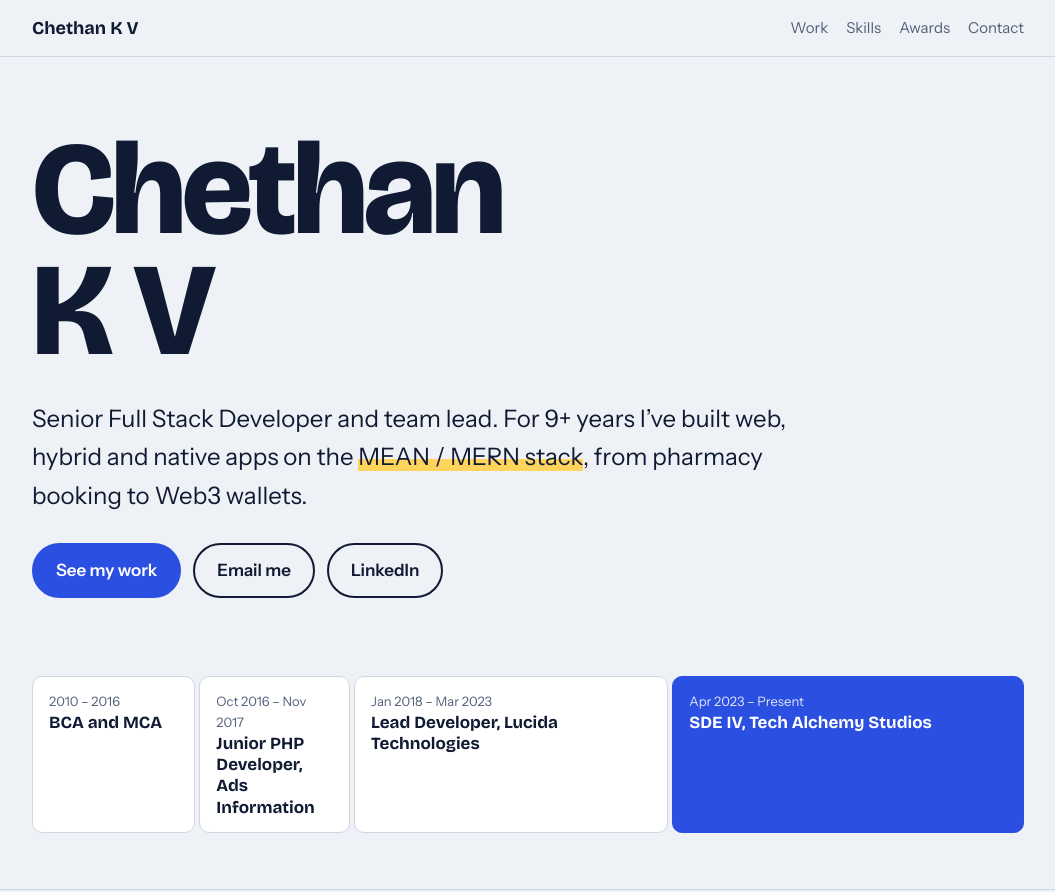
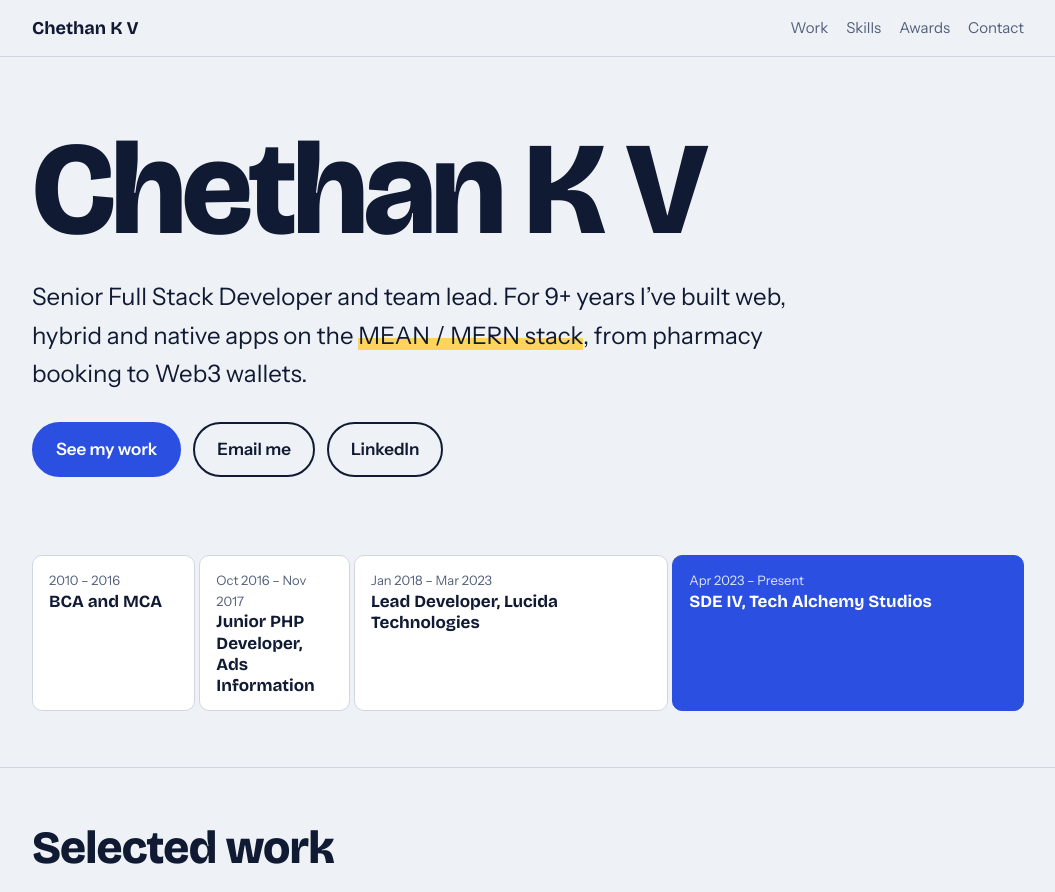
Before and after one commit to CHETHANBABU/portfolio, a plain HTML site: page index.html in a window 1280 px wide. Shown: the top 892 px of the page, without its empty margins (112-1167 px from the left). Drawn offline with nearby package versions, Linux system fonts and the light colour scheme.

Commit message:
Alignment issue fixes

```diff
--- a/index.html
+++ b/index.html
@@ -27,7 +27,8 @@ header.nav .wrap{display:flex;gap:20px;align-items:center;justify-content:space-
 .nav nav a:hover{color:var(--ink)}
 .hero{padding:72px 0 40px}
 .hero h1{font:800 clamp(52px,11vw,132px)/.92 var(--display);letter-spacing:-.03em;margin:0 0 28px}
-.hero h1 span{display:block}
+.hero h1{white-space:nowrap}
+.hero h1 span{display:inline-block}
 .hero p.lead{font-size:clamp(19px,2.4vw,24px);max-width:34em;margin:0 0 28px}
 .hero mark{background:linear-gradient(transparent 58%,var(--mark) 58%);color:inherit}
 .cta{display:flex;flex-wrap:wrap;gap:12px}
@@ -94,7 +95,7 @@ footer{padding:28px 0 40px;color:var(--muted);font-size:14px;border-top:1px soli
 <main>
 <div class="wrap">
 <div class="hero">
-<h1><span>Chethan</span><span>K V</span></h1>
+<h1><span>Chethan</span> <span>K V</span></h1>
 <p class="lead">Senior Full Stack Developer and team lead. For 9+ years I’ve built web, hybrid and native apps on the <mark>MEAN / MERN stack</mark>, from pharmacy booking to Web3 wallets.</p>
 <div class="cta"><a class="btn primary" href="#work">See my work</a><a class="btn" href="mailto:chethan2136@gmail.com">Email me</a><a class="btn" href="https://www.linkedin.com/in/chethan2136/" target="_blank" rel="noopener">LinkedIn</a></div>
 </div>
```
